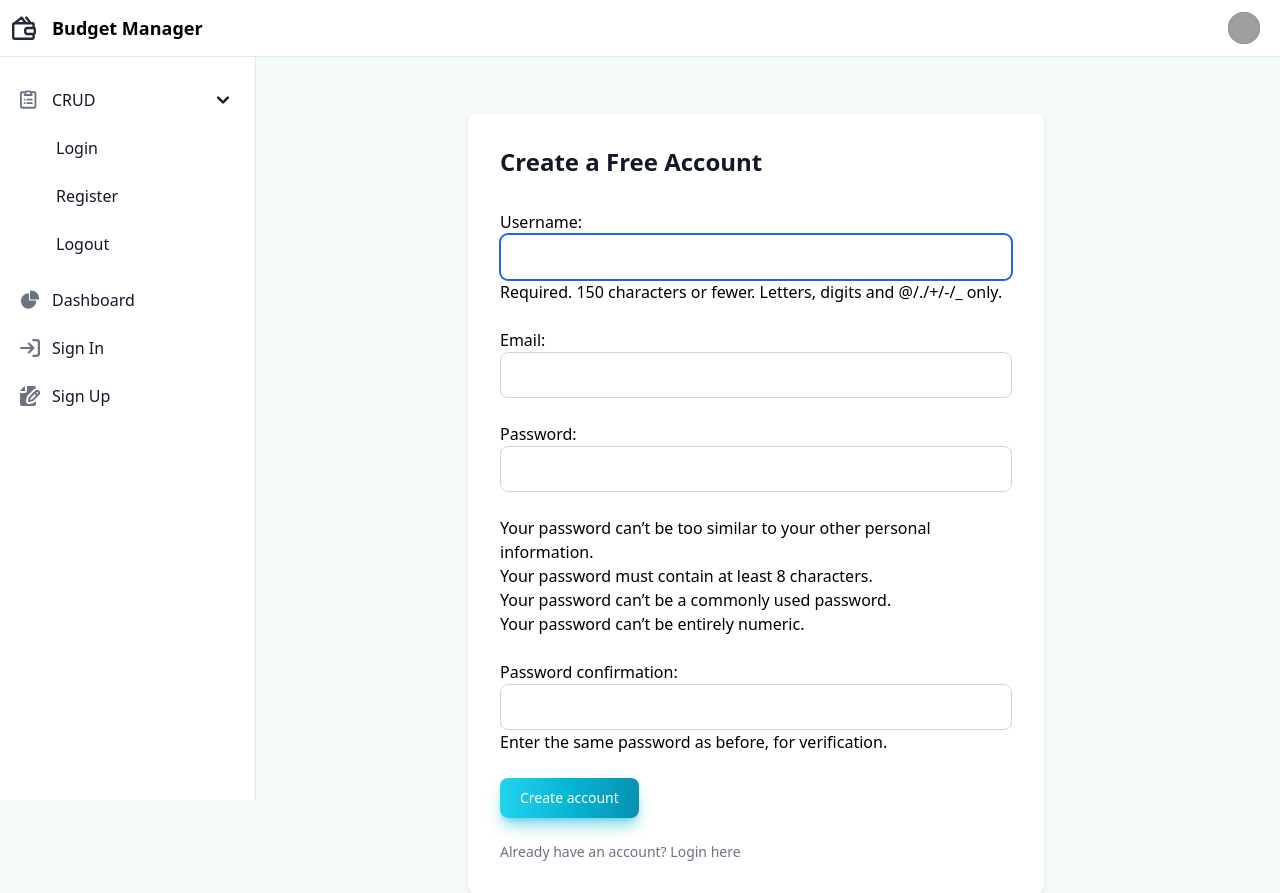
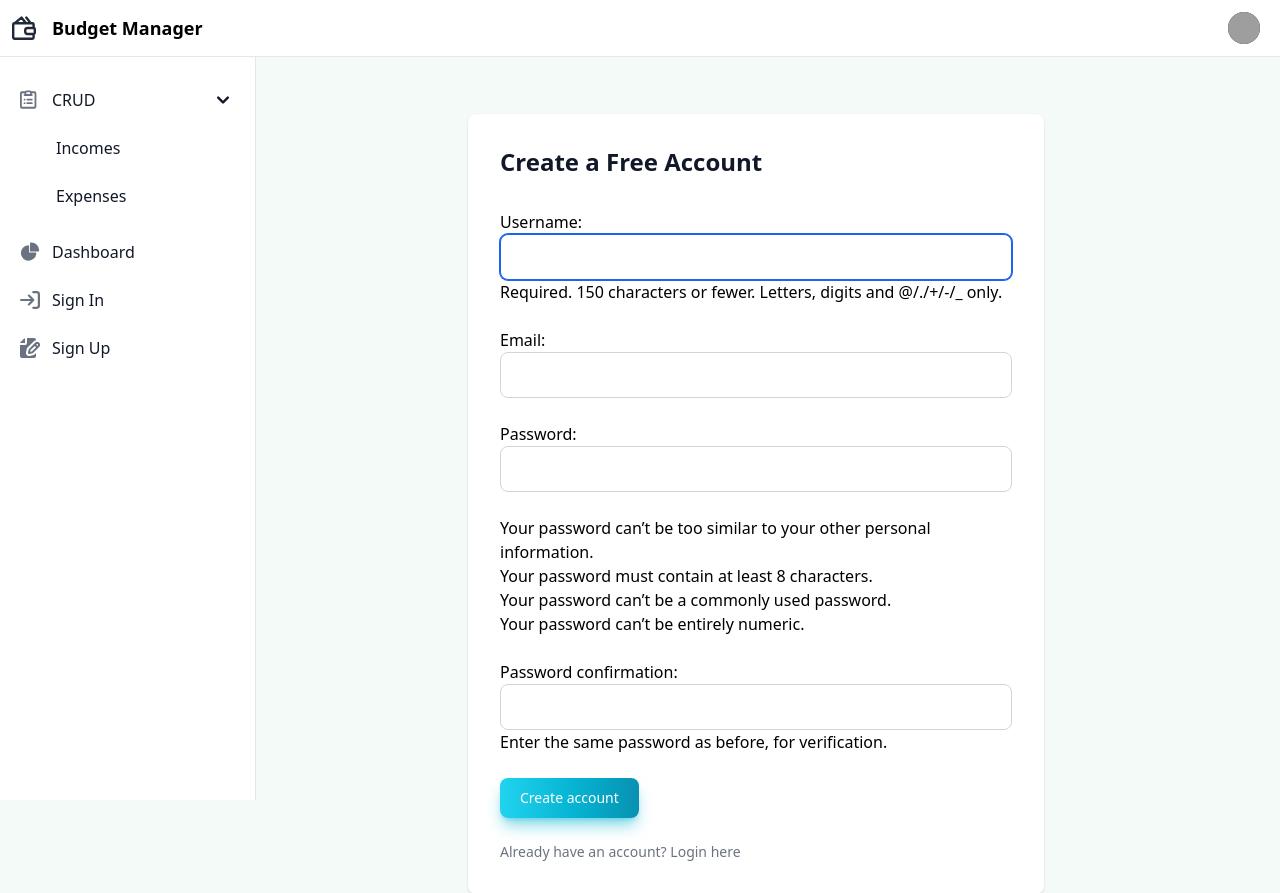
Before and after one commit to Samekmat/BudgetManager, a Django app: page /register/ in a window 1280 px wide, after a click on "CRUD". Shown: the top 893 px of the page. Run offline with Django 4.2, Linux system fonts and the light colour scheme; style sheets or scripts are compiled from the project's sources; some libraries are stand-ins or nearby versions; grey boxes are pictures that could not be loaded.

Commit message:
Change crud links

```diff
--- a/budget_manager/templates/_base.html
+++ b/budget_manager/templates/_base.html
@@ -81,14 +81,10 @@
             </button>
             <ul id="dropdown-example" class="hidden py-2 space-y-2">
                   <li>
-                     <a href="{% url 'login' %}" class="flex items-center w-full p-2 text-gray-900 transition duration-75 rounded-lg pl-11 group hover:bg-gray-100 dark:text-white dark:hover:bg-gray-700">Login</a>
+                     <a href="#" class="flex items-center w-full p-2 text-gray-900 transition duration-75 rounded-lg pl-11 group hover:bg-gray-100 dark:text-white dark:hover:bg-gray-700">Incomes</a>
                   </li>
                   <li>
-                     <a href="{% url 'register' %}" class="flex items-center w-full p-2 text-gray-900 transition duration-75 rounded-lg pl-11 group hover:bg-gray-100 dark:text-white dark:hover:bg-gray-700">Register</a>
-                  </li>
-
-                  <li>
-                     <a href="{% url 'logout' %}" class="flex items-center w-full p-2 text-gray-900 transition duration-75 rounded-lg pl-11 group hover:bg-gray-100 dark:text-white dark:hover:bg-gray-700">Logout</a>
+                     <a href="#" class="flex items-center w-full p-2 text-gray-900 transition duration-75 rounded-lg pl-11 group hover:bg-gray-100 dark:text-white dark:hover:bg-gray-700">Expenses</a>
                   </li>
             </ul>
          </li>
```
